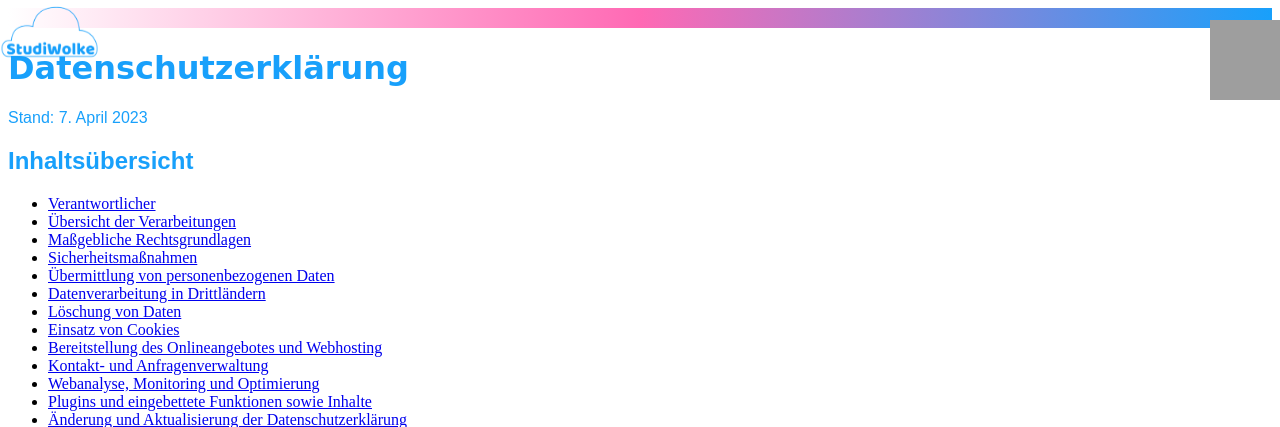
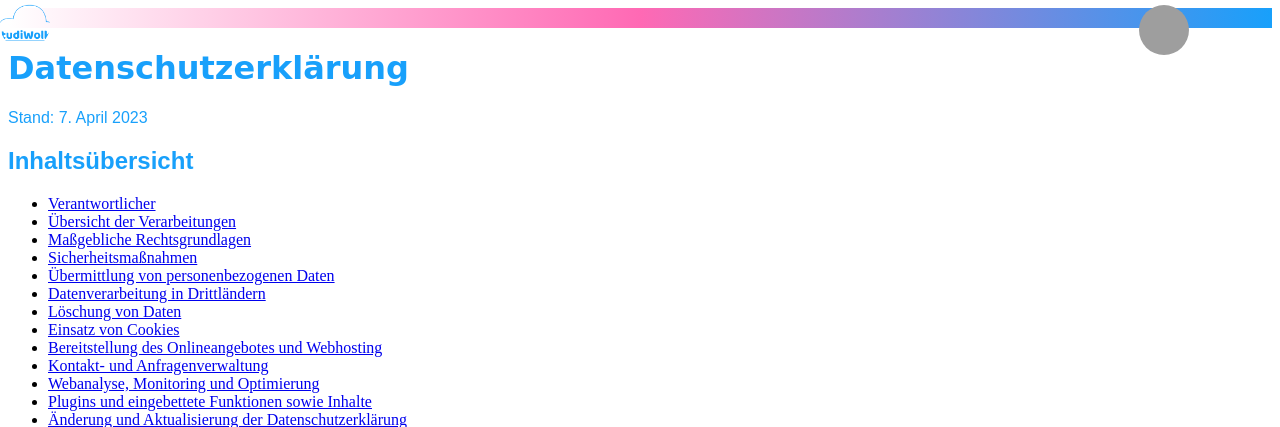
Before and after one commit to liahR/StudiWolke, a PHP site: page /StudiWolke/frontend/public/datenschutz.php in a window 1280 px wide. Shown: the top 427 px of the page. Run offline with PHP 8.4, Linux system fonts and the light colour scheme; the visitor is signed in with stand-in values (Sample User, id 1); tables that the repository leaves empty or names only in its code hold one stand-in row (values such as "Sample post"); grey boxes are pictures that could not be loaded.

Commit message:
Update allgemein.css

```diff
--- a/public_html/StudiWolke/frontend/public/allgemein.css
+++ b/public_html/StudiWolke/frontend/public/allgemein.css
@@ -17,10 +17,15 @@
 
 .profilbild {
   position: fixed;
-  top: 20px;
+  display: inline-block;
+  top: 5px;
   right: 20px;
+}
+
+.profilbild img {
   width: 50px;
   height: 50px;
+  object-fit: cover;
   border-radius: 50%;
 }
 
```
